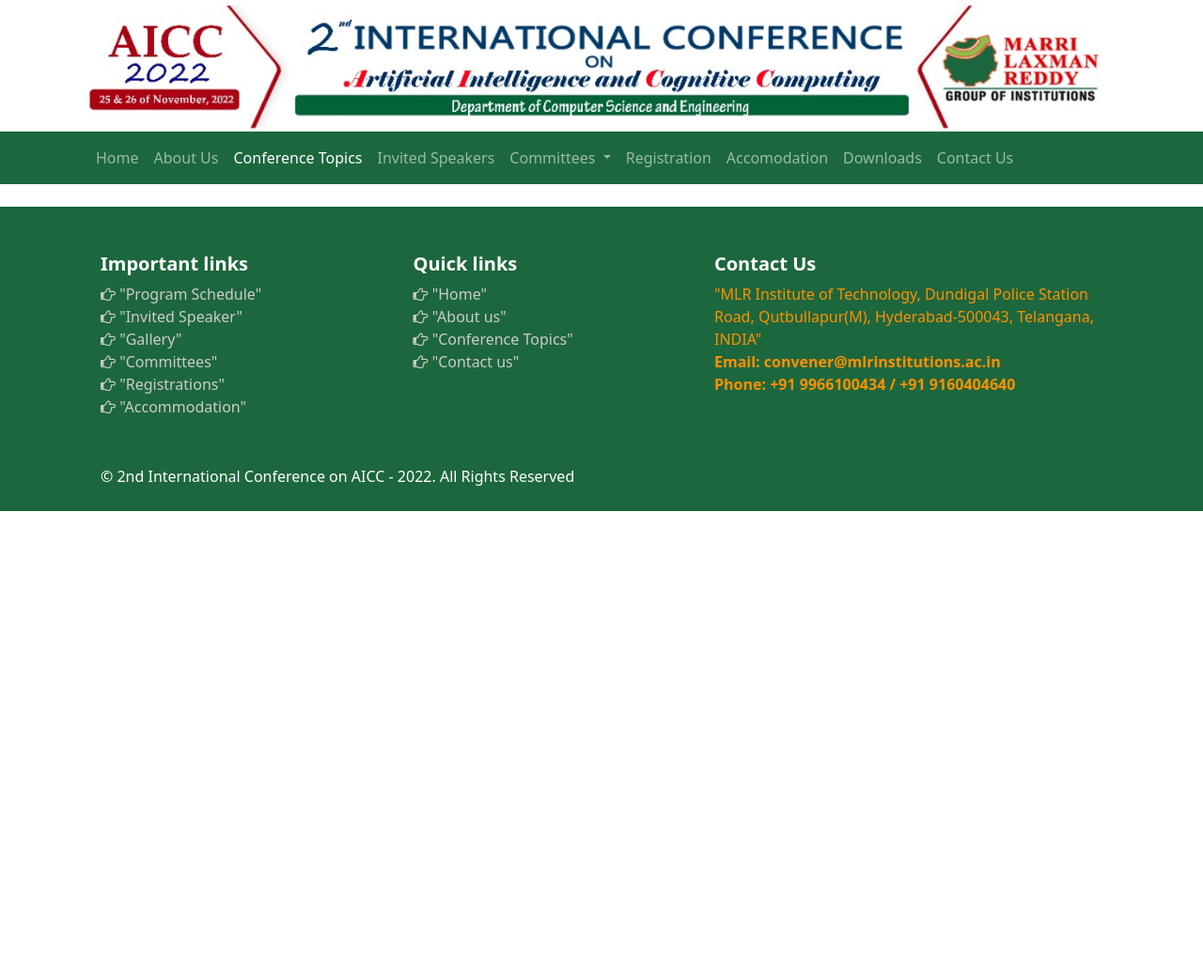
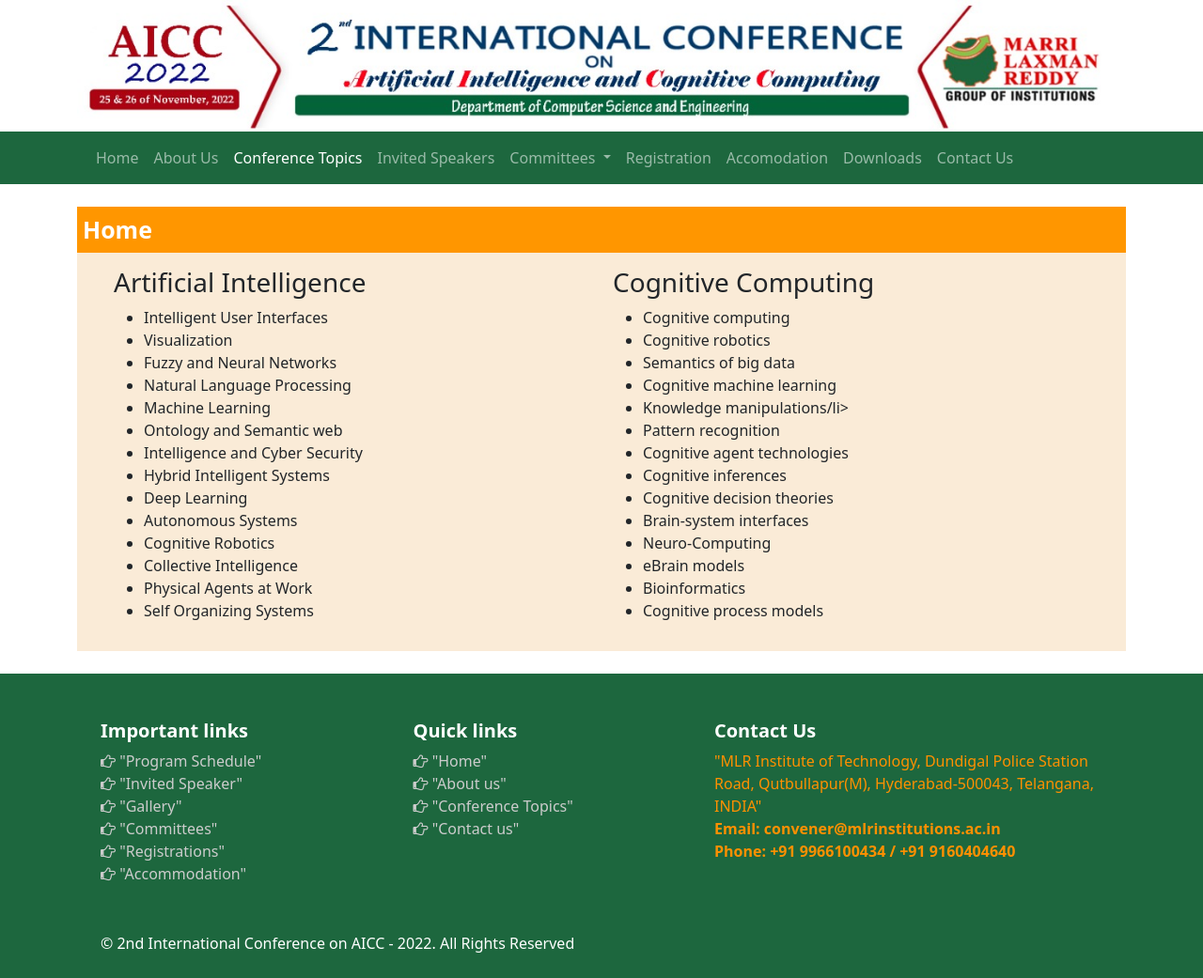
Before and after one commit to Vivekananda-S/cseconferenceHtml, a PHP site: page /Pages/ConferenceTopics.html in a window 1280 px wide. Shown: the whole page at 94% size. Before the commit the page ends 544 px from the top, so only its background shows below. Run offline with PHP 8.4, Linux system fonts and the light colour scheme.

Commit message:
added content conference topics

```diff
--- a/Pages/ConferenceTopics.html
+++ b/Pages/ConferenceTopics.html
@@ -84,8 +84,88 @@
     </div>
     </div>
     <!-- Content -->
-    <div>
-        <br>
+    <!-- <div class="container">
+      <div class="row">
+        <div class="col">
+          <h3>Artificial Intelligence</h3>
+          <ul>
+            <li>Intelligent User Interfaces</li>
+            <li> Visualization </li>
+            <li>Fuzzy and Neural Networks</li>
+            <li>Natural Language Processing</li>
+            <li>Machine Learning</li>
+            <li>Ontology  and Semantic web</li>
+            <li>Intelligence and Cyber Security</li>
+            <li>Hybrid Intelligent Systems</li>
+            <li>Deep Learning</li>
+            <li>Autonomous Systems</li>
+            <li>Cognitive Robotics</li>
+            <li>Collective Intelligence</li>
+            <li>Physical Agents at Work</li>
+            <li>Self Organizing Systems</li>
+          </ul>
+        </div>
+        <div class="col">
+          Column
+        </div>
+      </div>
+    </div>  -->
+    <div class="container ">
+      <div class="row">
+        <div class="col-md-12">
+          <div class="shadowsubpage">
+            <br>
+            <div class="heading_main">Home</div>
+            <div class="padding_size15 bgcolor_paleyellow">
+              <div class="modilepadding content_main">
+                <div class="container ">
+              <div class="row">
+                <div class="col">
+                  <h3>Artificial Intelligence</h3>
+                <ul>
+                  <li>Intelligent User Interfaces</li>
+                  <li> Visualization </li>
+                  <li>Fuzzy and Neural Networks</li>
+                  <li>Natural Language Processing</li>
+                  <li>Machine Learning</li>
+                  <li>Ontology  and Semantic web</li>
+                  <li>Intelligence and Cyber Security</li>
+                  <li>Hybrid Intelligent Systems</li>
+                  <li>Deep Learning</li>
+                  <li>Autonomous Systems</li>
+                  <li>Cognitive Robotics</li>
+                  <li>Collective Intelligence</li>
+                  <li>Physical Agents at Work</li>
+                  <li>Self Organizing Systems</li>
+                </ul>
+                </div>
+                <div class="col">
+                  <h3>Cognitive Computing</h3>
+                <ul>
+                  <li>Cognitive computing </li>
+                  <li> Cognitive robotics </li>
+                  <li>Semantics of big data</li>
+                  <li>Cognitive machine learning</li>
+                  <li>Knowledge manipulations/li>
+                  <li>Pattern recognition</li>
+                  <li>Cognitive agent technologies</li>
+                  <li>Cognitive inferences</li>
+                  <li>Cognitive decision theories</li>
+                  <li>Brain-system interfaces</li>
+                  <li>Neuro-Computing</li>
+                  <li>eBrain models</li>
+                  <li>Bioinformatics</li>
+                  <li>Cognitive process models</li>
+                </ul>
+                </div>
+                </div>
+              </div>
+            </div>
+            </div>
+            <br>
+          </div>
+        </div>
+      </div>
     </div>
      <!-- Footter-->
      <div class="container-fluid bgcolor_2">
--- a/Styles/css1.css
+++ b/Styles/css1.css
@@ -41,6 +41,26 @@
 a:hover{
     color: orange;
 }
+
+/*  content css */
+.bgcolor_paleyellow{
+    background-color: antiquewhite;
+}
+.padding_size15{
+    padding: 15px;
+
+}
+.content_main{
+    text-align: justify;
+}
+.heading_main{
+    background-color: #ff9600;
+    padding: 6px;
+    font-weight: 700;
+    font-size: 25px;
+    color: #ffff;
+}
+
 /* Footer css*/
 .logo{
     padding-left: 8%;
@@ -115,3 +135,12 @@
     margin-top: 30px;
     background-color:antiquewhite;
 }
+.headings_cont{
+    background-color: #ac0413;
+    border-left:7px solid #003c6d;
+    padding:7px;
+    font-weight:800;
+    font-size:25px;
+    color:#fff;
+
+}
```
Also changed, not shown: Pages/aboutus.html (+1 -6 lines), index.html (+24 -6 lines).
